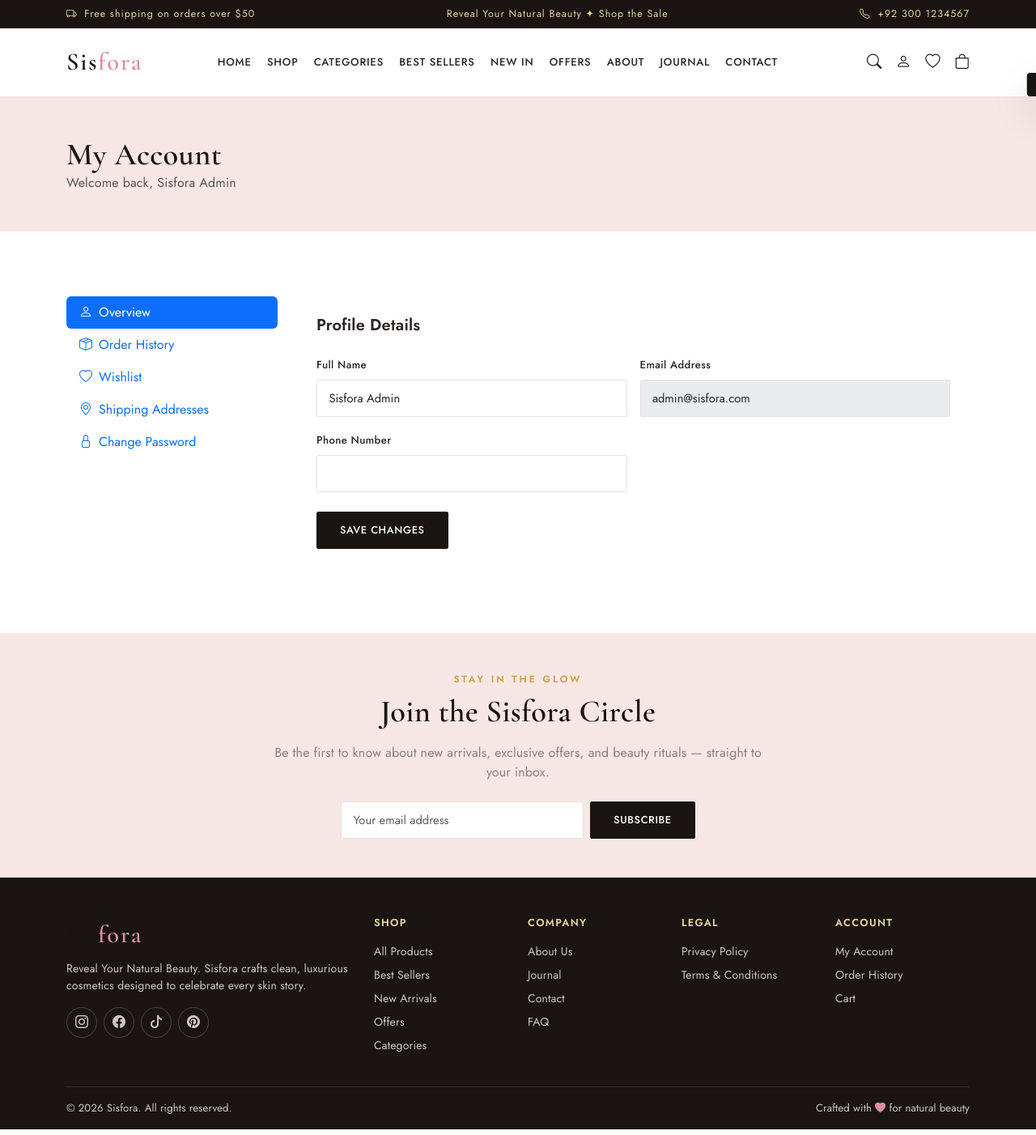
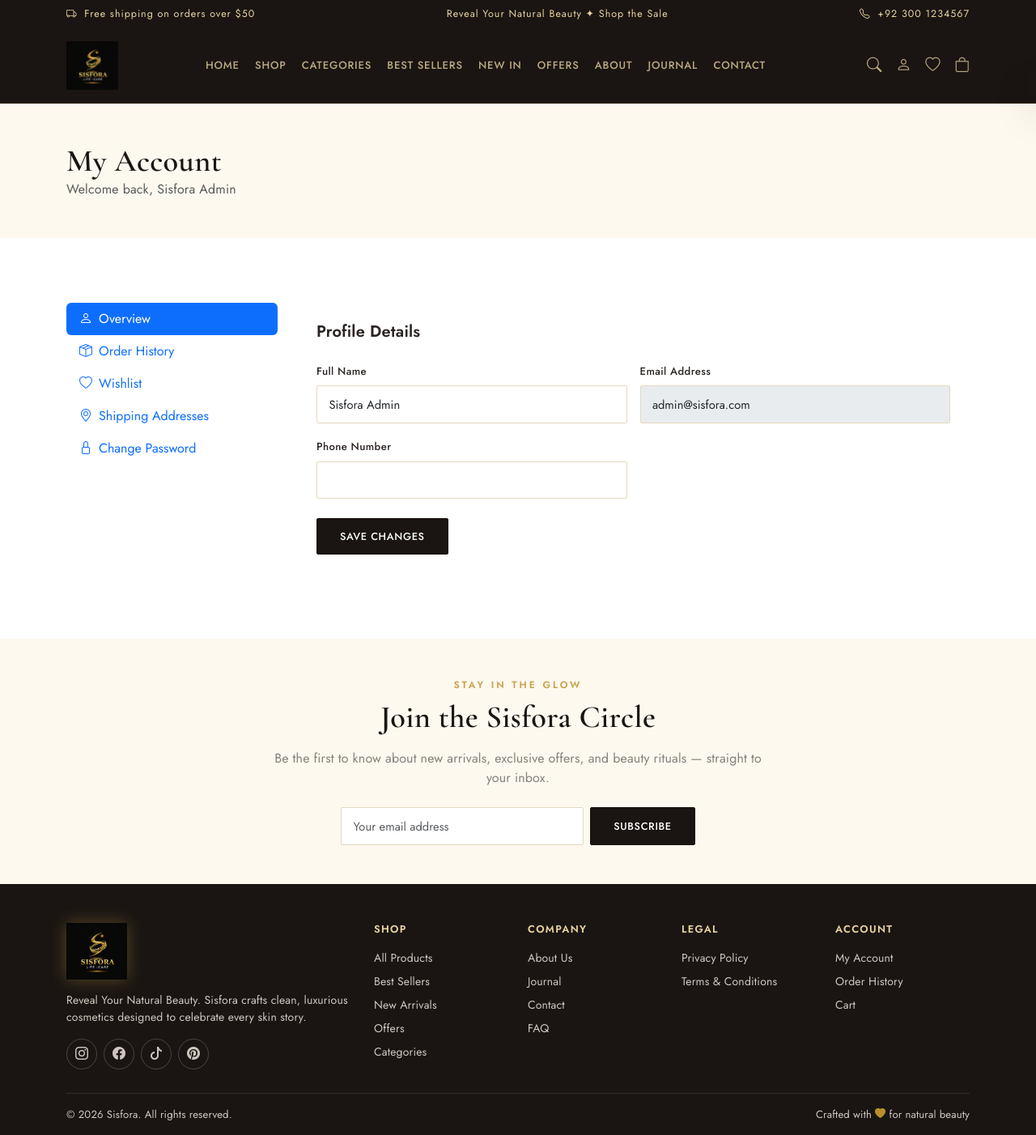
Before and after one commit to mehwishhakeemullah90-tech/sisfora-ecommerce_2, a Node server app: page /profile in a window 1280 px wide. Shown: the whole page at 81% size. Run offline with Node 20, Linux system fonts and the light colour scheme; a user stored in the database is signed in; data that the repository does not hold is empty; some libraries are stand-ins or nearby versions.

Commit message:
changes update

```diff
--- a/public/css/style.css
+++ b/public/css/style.css
@@ -7,18 +7,18 @@
 @import url('https://fonts.googleapis.com/css2?family=Cormorant+Garamond:ital,wght@0,400;0,500;0,600;1,500&family=Jost:wght@300;400;500;600;700&display=swap');
 
 :root {
-  /* Brand palette */
-  --sf-blush: #f7e7e4;
-  --sf-pink: #eab8c0;
-  --sf-pink-deep: #d98fa0;
+  /* Brand palette — derived from logo: deep black + rich gold */
+  --sf-blush: #fdf9ef;
+  --sf-pink: #ddc98a;
+  --sf-pink-deep: #b8902a;
   --sf-white: #ffffff;
-  --sf-ivory: #fffaf7;
+  --sf-ivory: #fffdf5;
   --sf-gold: #c9a24b;
   --sf-gold-light: #e8d3a0;
   --sf-black: #1a1512;
   --sf-charcoal: #2b2422;
   --sf-gray: #8a7f7a;
-  --sf-border: #ece0dc;
+  --sf-border: #e4d8c0;
 
   /* Typography */
   --sf-font-display: 'Cormorant Garamond', 'Times New Roman', serif;
@@ -132,21 +132,35 @@
 .sf-topbar a:hover { color: var(--sf-white); }
 
 .navbar-sisfora {
-  background: rgba(255,255,255,0.97);
-  backdrop-filter: blur(8px);
-  border-bottom: 1px solid var(--sf-border);
+  background: var(--sf-black);
+  border-bottom: 1px solid rgba(201, 162, 75, 0.18);
   transition: box-shadow var(--sf-transition);
-  padding-top: 0.9rem;
-  padding-bottom: 0.9rem;
+  padding-top: 0.8rem;
+  padding-bottom: 0.8rem;
 }
-.navbar-sisfora.scrolled { box-shadow: var(--sf-shadow-sm); }
+.navbar-sisfora.scrolled { box-shadow: 0 4px 28px rgba(0, 0, 0, 0.6); }
 
 .navbar-brand.sf-logo { font-family: var(--sf-font-display); font-size: 1.9rem; font-weight: 600; letter-spacing: 0.06em; color: var(--sf-black) !important; }
-.navbar-brand.sf-logo span { color: var(--sf-pink-deep); }
+.navbar-brand.sf-logo span { color: var(--sf-gold); }
+
+/* Logo image — navbar & footer */
+.sf-logo-brand { padding: 0.2rem 0; line-height: 1; }
+.sf-logo-img {
+  height: 60px;
+  width: auto;
+  display: block;
+  object-fit: contain;
+  transition: opacity var(--sf-transition);
+}
+.sf-logo-img:hover { opacity: 0.85; }
+.sf-logo-img--footer {
+  height: 70px;
+  filter: drop-shadow(0 0 10px rgba(201, 162, 75, 0.35));
+}
 
 .navbar-sisfora .nav-link {
   font-size: 0.82rem; font-weight: 500; letter-spacing: 0.06em; text-transform: uppercase;
-  color: var(--sf-charcoal); margin: 0 0.6rem; position: relative; padding: 0.4rem 0 !important;
+  color: rgba(232, 211, 160, 0.78); margin: 0 0.6rem; position: relative; padding: 0.4rem 0 !important;
 }
 .navbar-sisfora .nav-link::after {
   content: ''; position: absolute; left: 0; bottom: 0; width: 0; height: 1px; background: var(--sf-gold); transition: width var(--sf-transition);
@@ -154,10 +168,61 @@
 .navbar-sisfora .nav-link:hover::after, .navbar-sisfora .nav-link.active::after { width: 100%; }
 .navbar-sisfora .nav-link:hover, .navbar-sisfora .nav-link.active { color: var(--sf-gold); }
 
-.nav-icon-link { position: relative; color: var(--sf-black); margin-left: 1.1rem; font-size: 1.15rem; }
+.nav-icon-link { position: relative; color: rgba(232, 211, 160, 0.78); margin-left: 1.1rem; font-size: 1.15rem; transition: color var(--sf-transition); }
+.nav-icon-link:hover { color: var(--sf-gold); }
 .nav-icon-link .badge-count {
-  position: absolute; top: -8px; right: -10px; background: var(--sf-pink-deep); color: #fff; font-size: 0.62rem;
-  width: 18px; height: 18px; border-radius: 50%; display: flex; align-items: center; justify-content: center; font-weight: 600;
+  position: absolute; top: -8px; right: -10px; background: var(--sf-gold); color: var(--sf-black); font-size: 0.62rem;
+  width: 18px; height: 18px; border-radius: 50%; display: flex; align-items: center; justify-content: center; font-weight: 700;
+}
+
+/* Hamburger toggler — visible on dark navbar */
+.navbar-sisfora .navbar-toggler { color: var(--sf-gold-light); border: none; outline: none; }
+.navbar-sisfora .navbar-toggler .bi { color: var(--sf-gold-light); }
+.navbar-sisfora .navbar-toggler:focus { box-shadow: 0 0 0 3px rgba(201, 162, 75, 0.22); }
+
+/* Search overlay — dark themed */
+#sfSearchBar { background: var(--sf-black); }
+#sfSearchBar > .container { border-top: 1px solid rgba(201, 162, 75, 0.18) !important; }
+#sfSearchBar .form-control {
+  background: rgba(255, 255, 255, 0.07);
+  border-color: rgba(201, 162, 75, 0.3);
+  color: var(--sf-gold-light);
+}
+#sfSearchBar .form-control::placeholder { color: rgba(232, 211, 160, 0.4); }
+#sfSearchBar .form-control:focus {
+  background: rgba(255, 255, 255, 0.1);
+  border-color: var(--sf-gold);
+  box-shadow: 0 0 0 3px rgba(201, 162, 75, 0.18);
+  color: var(--sf-white);
+}
+
+/* Account dropdown — dark themed */
+.navbar-sisfora .dropdown-menu {
+  background: #221d16;
+  border: 1px solid rgba(201, 162, 75, 0.22);
+  box-shadow: 0 8px 30px rgba(0, 0, 0, 0.5);
+}
+.navbar-sisfora .dropdown-item { color: var(--sf-gold-light); font-size: 0.85rem; }
+.navbar-sisfora .dropdown-item:hover, .navbar-sisfora .dropdown-item:focus {
+  background: rgba(201, 162, 75, 0.1);
+  color: var(--sf-gold);
+}
+.navbar-sisfora .dropdown-divider { border-color: rgba(201, 162, 75, 0.15); }
+
+/* Mobile collapse separator */
+@media (max-width: 991.98px) {
+  .navbar-sisfora .navbar-collapse {
+    border-top: 1px solid rgba(201, 162, 75, 0.18);
+    padding-top: 0.6rem;
+    padding-bottom: 0.4rem;
+    margin-top: 0.5rem;
+  }
+  .navbar-sisfora .navbar-nav .nav-link { padding: 0.6rem 0 !important; margin: 0; }
+  .navbar-sisfora .d-flex.align-items-center.ms-lg-3 {
+    padding-top: 0.75rem;
+    border-top: 1px solid rgba(201, 162, 75, 0.1);
+    margin-top: 0.25rem;
+  }
 }
 
 /* -------------------------------------------------------------------- */
@@ -346,6 +411,7 @@
   .section { padding: 3.25rem 0; }
 }
 @media (max-width: 575.98px) {
+  .sf-logo-img { height: 44px; }
   .why-icon { width: 52px; height: 52px; font-size: 1.2rem; }
   .why-title { font-size: 0.88rem; }
 }
--- a/views/partials/footer.ejs
+++ b/views/partials/footer.ejs
@@ -15,7 +15,7 @@
   <div class="container">
     <div class="row g-4">
       <div class="col-lg-4 col-md-6">
-        <a href="/" class="navbar-brand sf-logo text-white mb-2 d-inline-block">Sis<span>fora</span></a>
+        <a href="/" class="d-inline-block mb-2"><img src="/images/brand/sisforaimage.png" alt="Sisfora" class="sf-logo-img sf-logo-img--footer"></a>
         <p class="small mb-3">Reveal Your Natural Beauty. Sisfora crafts clean, luxurious cosmetics designed to celebrate every skin story.</p>
         <div class="d-flex gap-2">
           <a href="#" class="social-icon"><i class="bi bi-instagram"></i></a>
--- a/views/partials/navbar.ejs
+++ b/views/partials/navbar.ejs
@@ -1,6 +1,6 @@
 <nav class="navbar navbar-expand-lg navbar-sisfora sticky-top" id="sfNavbar">
   <div class="container">
-    <a class="navbar-brand sf-logo" href="/">Sis<span>fora</span></a>
+    <a class="navbar-brand sf-logo-brand" href="/"><img src="/images/brand/sisforaimage.png" alt="Sisfora" class="sf-logo-img"></a>
 
     <button class="navbar-toggler border-0" type="button" data-bs-toggle="collapse" data-bs-target="#sfNavMenu">
       <i class="bi bi-list fs-2"></i>
```
Also changed, not shown: public/images/brand/sisforaimage.png (renamed from images/sisforaimage.png).
